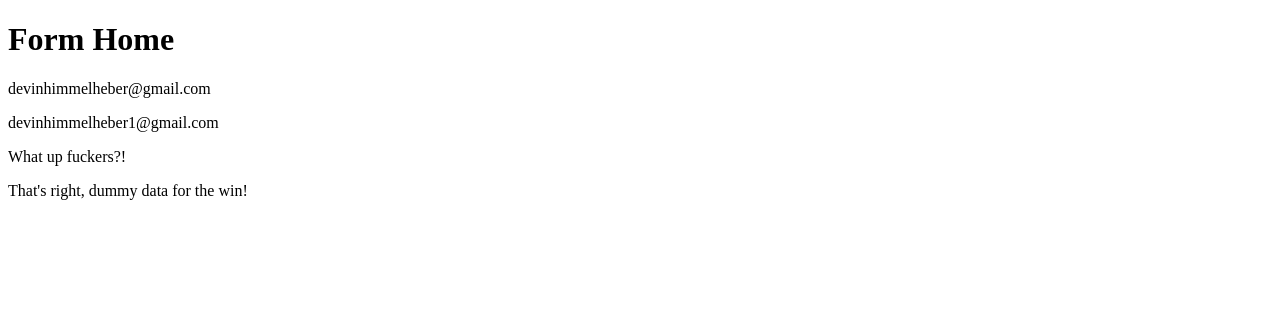
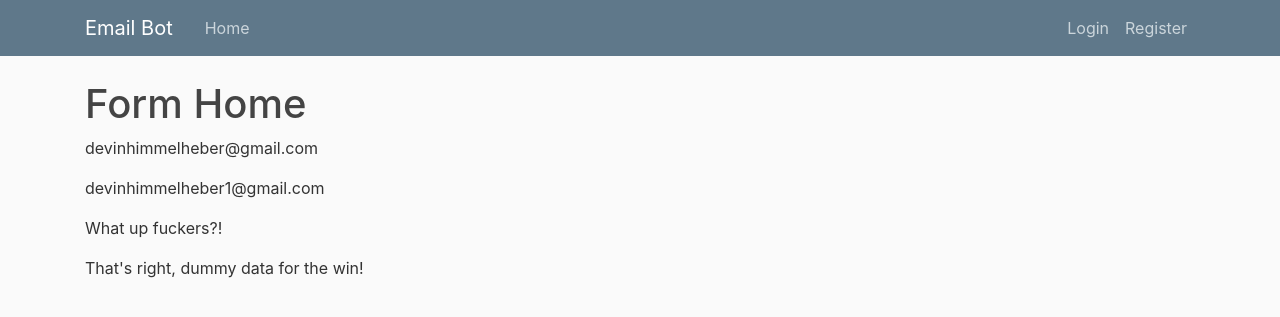
Before and after one commit to bRitch022/email-bot, a Django app: page / in a window 1280 px wide. Shown: the top 317 px of the page. Run offline with Django 3.2, Linux system fonts and the light colour scheme; some libraries are stand-ins or nearby versions.

Commit message:
Pretty up form page

```diff
--- /dev/null
+++ b/email_bot_frontend/bot_form/static/bot_form/main.css
@@ -0,0 +1,84 @@
+body {
+    background: #fafafa;
+    color: #333333;
+    margin-top: 5rem;
+  }
+
+  h1, h2, h3, h4, h5, h6 {
+    color: #444444;
+  }
+
+  ul {
+    margin: 0;
+  }
+
+  .bg-steel {
+    background-color: #5f788a;
+  }
+
+  .site-header .navbar-nav .nav-link {
+    color: #cbd5db;
+  }
+
+  .site-header .navbar-nav .nav-link:hover {
+    color: #ffffff;
+  }
+
+  .site-header .navbar-nav .nav-link.active {
+    font-weight: 500;
+  }
+
+  .content-section {
+    background: #ffffff;
+    padding: 10px 20px;
+    border: 1px solid #dddddd;
+    border-radius: 3px;
+    margin-bottom: 20px;
+  }
+
+  .article-title {
+    color: #444444;
+  }
+
+  a.article-title:hover {
+    color: #428bca;
+    text-decoration: none;
+  }
+
+  .article-content {
+    white-space: pre-line;
+  }
+
+  .article-img {
+    height: 65px;
+    width: 65px;
+    margin-right: 16px;
+  }
+
+  .article-metadata {
+    padding-bottom: 1px;
+    margin-bottom: 4px;
+    border-bottom: 1px solid #e3e3e3
+  }
+
+  .article-metadata a:hover {
+    color: #333;
+    text-decoration: none;
+  }
+
+  .article-svg {
+    width: 25px;
+    height: 25px;
+    vertical-align: middle;
+  }
+
+  .account-img {
+    height: 125px;
+    width: 125px;
+    margin-right: 20px;
+    margin-bottom: 16px;
+  }
+
+  .account-heading {
+    font-size: 2.5rem;
+  }
--- /dev/null
+++ b/email_bot_frontend/bot_form/templates/bot_form/base.html
@@ -0,0 +1,50 @@
+{% load static %}
+<!DOCTYPE html>
+<html>
+    <head>
+        <!-- Required meta tags -->
+        <meta charset="utf-8">
+        <meta name="viewport" content="width=device-width, initial-scale=1, shrink-to-fit=no">
+
+        <!-- Bootstrap CSS -->
+        <link rel="stylesheet" href="https://maxcdn.bootstrapcdn.com/bootstrap/4.0.0/css/bootstrap.min.css" integrity="sha384-Gn5384xqQ1aoWXA+058RXPxPg6fy4IWvTNh0E263XmFcJlSAwiGgFAW/dAiS6JXm" crossorigin="anonymous">
+
+        <link rel="stylesheet" type="text/css" href="{% static 'bot_form/main.css' %}">
+
+        <title>Bot Form</title>
+    </head>
+    <body>
+        <header class="site-header">
+            <nav class="navbar navbar-expand-md navbar-dark bg-steel fixed-top">
+                <div class="container">
+                <a class="navbar-brand mr-4" href="{% url 'form-home' %}">Email Bot</a>
+                <button class="navbar-toggler" type="button" data-toggle="collapse" data-target="#navbarToggle" aria-controls="navbarToggle" aria-expanded="false" aria-label="Toggle navigation">
+                <span class="navbar-toggler-icon"></span>
+                </button>
+                <div class="collapse navbar-collapse" id="navbarToggle">
+                    <div class="navbar-nav mr-auto">
+                    <a class="nav-item nav-link" href="{% url 'form-home' %}">Home</a>
+                    <!-- <a class="nav-item nav-link" href="/about">About</a> -->
+                    </div>
+                    <!-- Navbar Right Side -->
+                    <div class="navbar-nav">
+                    <a class="nav-item nav-link" href="#">Login</a>
+                    <a class="nav-item nav-link" href="#">Register</a>
+                    </div>
+                </div>
+                </div>
+            </nav>
+        </header>
+
+        <div class="container">
+
+            {% block content %}{% endblock %}
+        </div>
+
+        <!-- Optional JavaScript -->
+        <!-- jQuery first, then Popper.js, then Bootstrap JS -->
+        <script src="https://code.jquery.com/jquery-3.2.1.slim.min.js" integrity="sha384-KJ3o2DKtIkvYIK3UENzmM7KCkRr/rE9/Qpg6aAZGJwFDMVNA/GpGFF93hXpG5KkN" crossorigin="anonymous"></script>
+        <script src="https://cdnjs.cloudflare.com/ajax/libs/popper.js/1.12.9/umd/popper.min.js" integrity="sha384-ApNbgh9B+Y1QKtv3Rn7W3mgPxhU9K/ScQsAP7hUibX39j7fakFPskvXusvfa0b4Q" crossorigin="anonymous"></script>
+        <script src="https://maxcdn.bootstrapcdn.com/bootstrap/4.0.0/js/bootstrap.min.js" integrity="sha384-JZR6Spejh4U02d8jOt6vLEHfe/JQGiRRSQQxSfFWpi1MquVdAyjUar5+76PVCmYl" crossorigin="anonymous"></script>
+    </body>
+</html>
--- a/email_bot_frontend/bot_form/templates/bot_form/form.html
+++ b/email_bot_frontend/bot_form/templates/bot_form/form.html
@@ -1,12 +1,7 @@
-<!DOCTYPE html>
-<html>
-    <head>
-        <title></title>
-    </head>
-    <body>
-        <h1>Form Home</h1>
-        {% for data in data %}
-            <p>{{ data }}</p>
-        {% endfor %}
-    </body>
-</html>
+{% extends "bot_form/base.html" %}
+{% block content %}
+    <h1>Form Home</h1>
+    {% for data in data %}
+        <p>{{ data }}</p>
+    {% endfor %}
+{% endblock content %}
```
